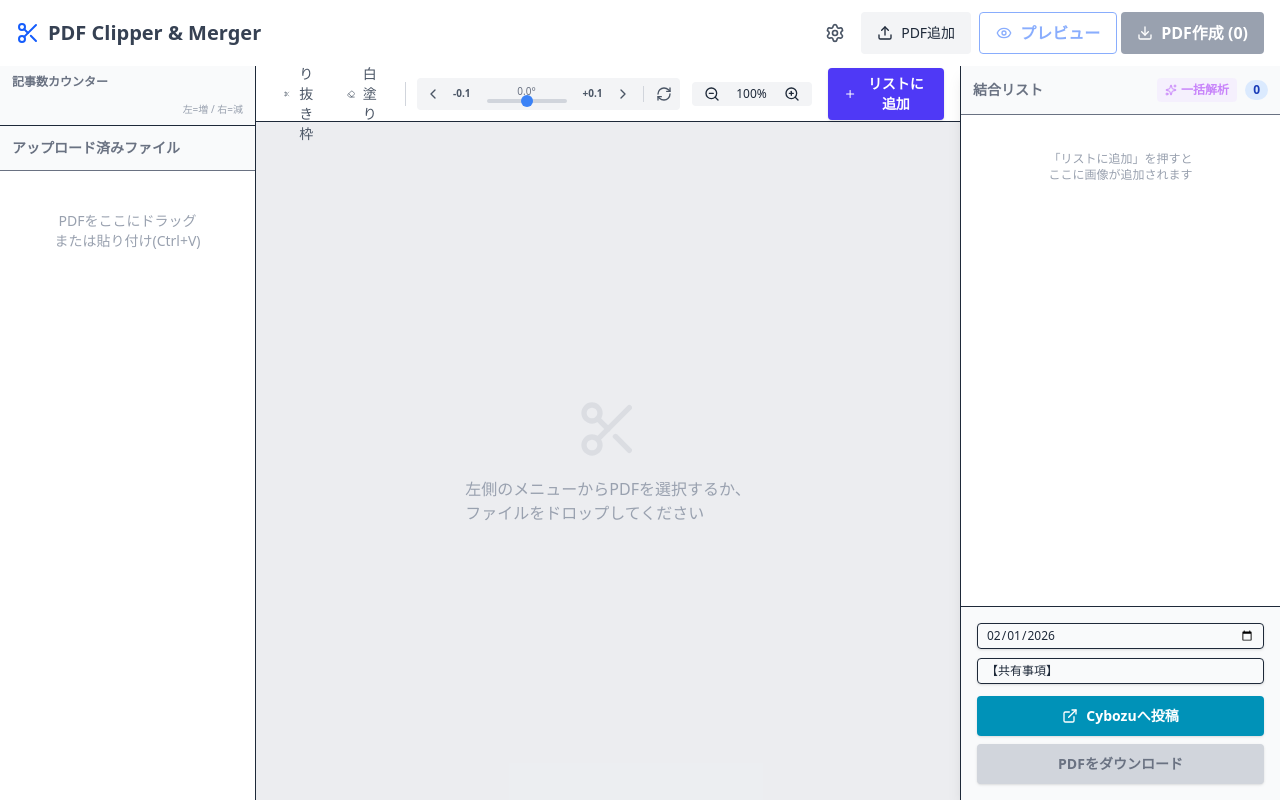
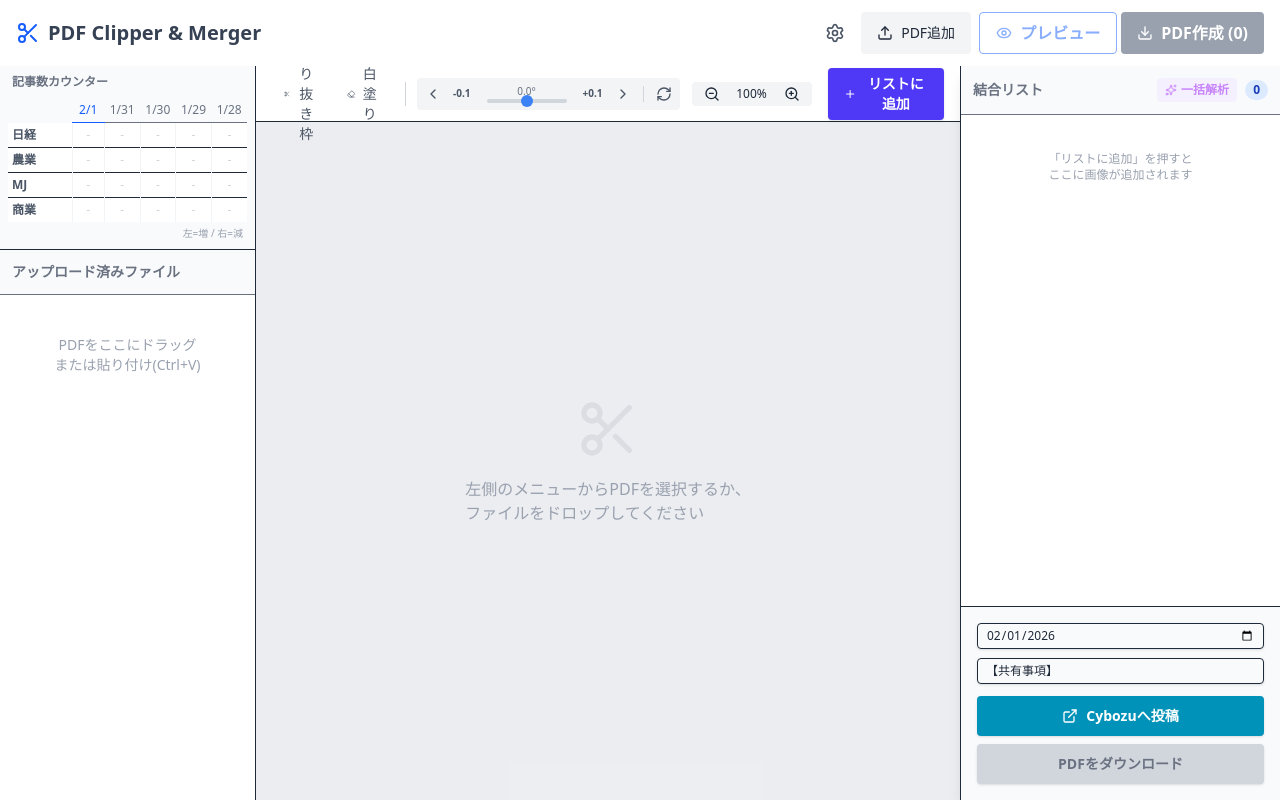
Before and after one commit to nakamurapomeo/pdf-clipper, a React (Vite) app: page / in a window 1280 px wide. Built offline with nearby package versions, Linux system fonts and the light colour scheme.

Commit message:
fix: Correct table visibility by removing collapse class

```diff
--- a/src/PDFClipperApp.jsx
+++ b/src/PDFClipperApp.jsx
@@ -625,7 +625,7 @@ const PDFClipperApp = () => {
                     <div className="p-2 bg-gray-50 border-b">
                         <div className="text-xs font-bold text-gray-500 mb-2 px-1">記事数カウンター</div>
                         <div className="overflow-x-auto">
-                            <table className="w-full text-center text-xs collapse border-hidden">
+                            <table className="w-full text-center text-xs border-collapse">
                                 <thead>
                                     <tr>
                                         <th className="p-1 text-left font-normal text-gray-400 w-16"></th>
```
